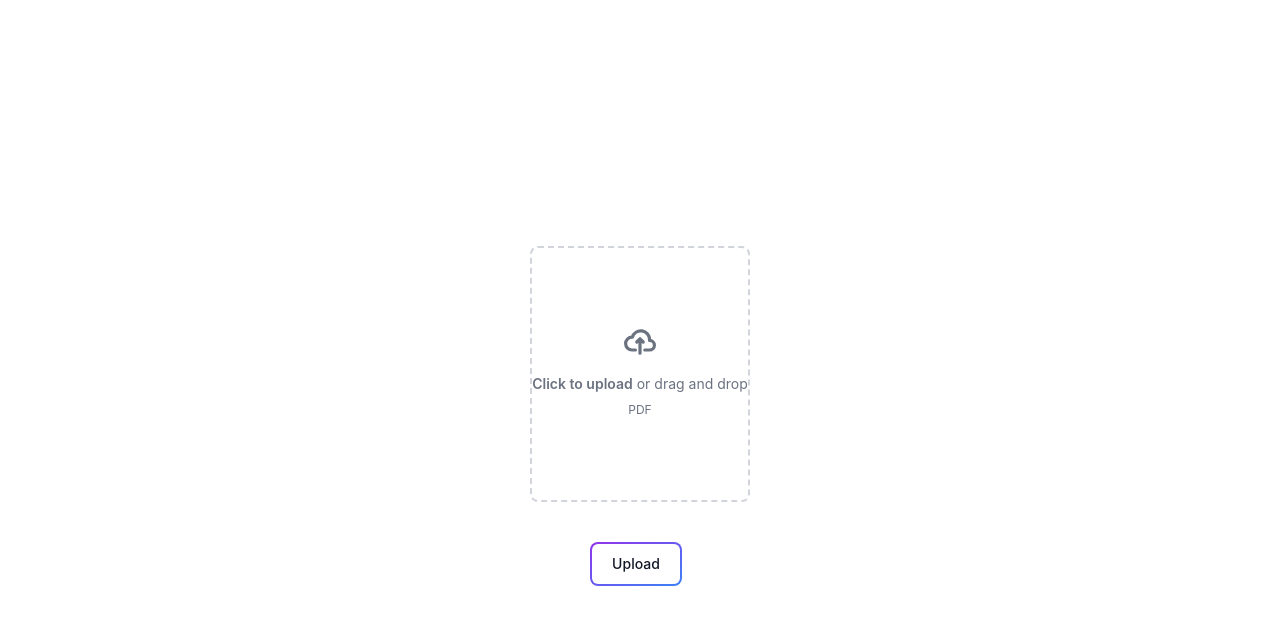
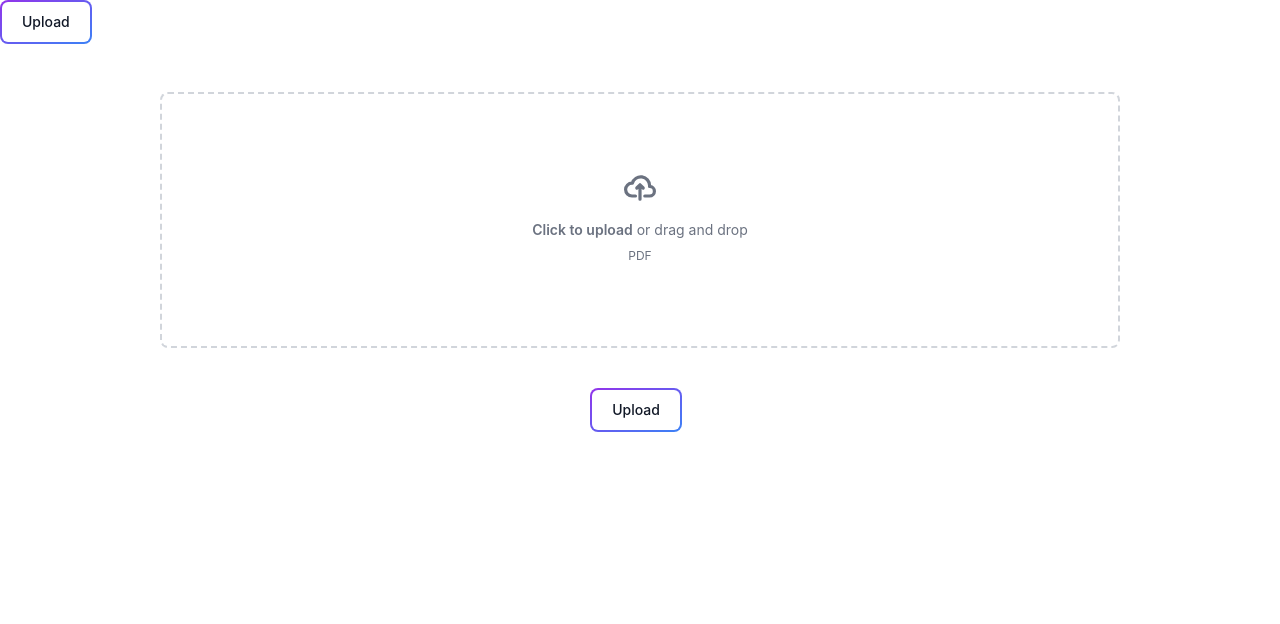
Before and after one commit to Jacerred/Soliloquy, a React (Create React App) app in the folder my-project/: page /journal in a window 1280 px wide. Shown: the top 624 px of the page. Built offline with nearby package versions, Linux system fonts and the light colour scheme.

Commit message:
started things

```diff
--- a/my-project/src/App.js
+++ b/my-project/src/App.js
@@ -1,17 +1,25 @@
 import { MemoryRouter as Router, Routes, Route } from 'react-router-dom';
-import Main from './pages/Main';
 import './App.css';
+import Upload from './components/Upload';
+import Page from './components/Page';
+import NavBar from './components/Navbar';
 
 function App() {
   return (
-    <div>
-      <Router>
-        <Routes>
-          <Route path='/' element={< Main />}/>
-        </Routes>
-      </Router>
-    </div>
+    <>
+      <NavBar />
+      <div className='flex'>
 
+      </div>
+      <div className='bg-gray=900 text-white'>
+        <Router>
+          <Routes>
+            <Route path='/' element={< Upload />}/>
+            <Route path='/journal' element= {< Page />}/>
+          </Routes>
+        </Router>
+      </div>
+    </>
   );
 }
 
--- /dev/null
+++ b/my-project/src/components/Navbar.js
@@ -0,0 +1,18 @@
+function NavBar() {
+    return (
+        <div className="flex">
+            <button
+                type="submit"
+                className="relative inline-flex items-center justify-center p-0.5 mb-2 me-2 overflow-hidden text-sm font-medium text-gray-900 rounded-lg group bg-gradient-to-br from-purple-600 to-blue-500 group-hover:from-purple-600 group-hover:to-blue-500 hover:text-white dark:text-white focus:ring-4 focus:outline-none focus:ring-blue-300 dark:focus:ring-blue-800"
+            >
+                <span
+                className="relative px-5 py-2.5 transition-all ease-in duration-75 bg-white dark:bg-gray-900 rounded-md group-hover:bg-opacity-0"
+                >
+                Upload
+                </span>
+            </button>
+        </div>
+    );
+}
+
+export default NavBar;
--- /dev/null
+++ b/my-project/src/components/Page.js
@@ -0,0 +1,12 @@
+function Page() {
+    let title = "temp title";
+    let text = "text text\n tesajdlk\nsajkld";
+    return (
+        <div className="flex">
+            <h1 className="">{title}</h1>
+            <span>{text}</span>
+        </div>
+    );
+}
+
+export default Page;
```
